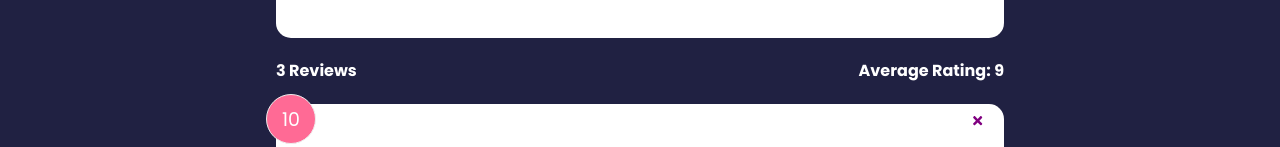
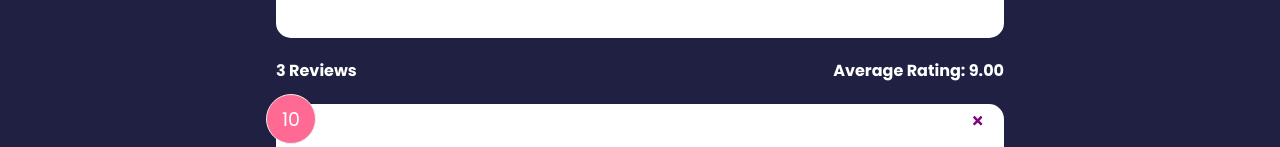
Before and after one commit to mdarif/feedback-app, a React (Create React App) app: page / in a window 1280 px wide. Shown: the part 355-502 px from the top of the page. Built offline with nearby package versions, Linux system fonts and the light colour scheme; the HTML template or start-up script is replaced by a standard one.

Commit message:
Some minor fixes.

```diff
--- a/src/components/FeedbackForm.js
+++ b/src/components/FeedbackForm.js
@@ -13,7 +13,6 @@ function FeedbackForm ({ handleAdd }) {
     if (text === '') {
       setBtnDisabled(true)
       setMessage(null)
-      setBtnDisabled(true)
     } else if (text !== '' && text.trim().length < 10) {
       setBtnDisabled(true)
       setMessage('Text must be at least 10 characters')
--- a/src/components/FeedbackList.js
+++ b/src/components/FeedbackList.js
@@ -3,7 +3,7 @@ import PropTypes from 'prop-types'
 import FeedbackItem from './FeedbackItem'
 
 function FeedbackList ({ feedback, handleDelete }) {
-  //console.log(feedback)
+  console.log('feedback', feedback)
   if (!feedback || feedback.length === 0) {
     return <p>No feedback yet</p>
   }
--- a/src/components/FeedbackStats.js
+++ b/src/components/FeedbackStats.js
@@ -7,7 +7,7 @@ function FeedbackStats ({ feedback }) {
       return acc + cur.rating
     }, 0) / feedback.length
 
-  //average = average.toFixed()
+  average = average.toFixed(2)
 
   return (
     <div className='feedback-stats'>
```
